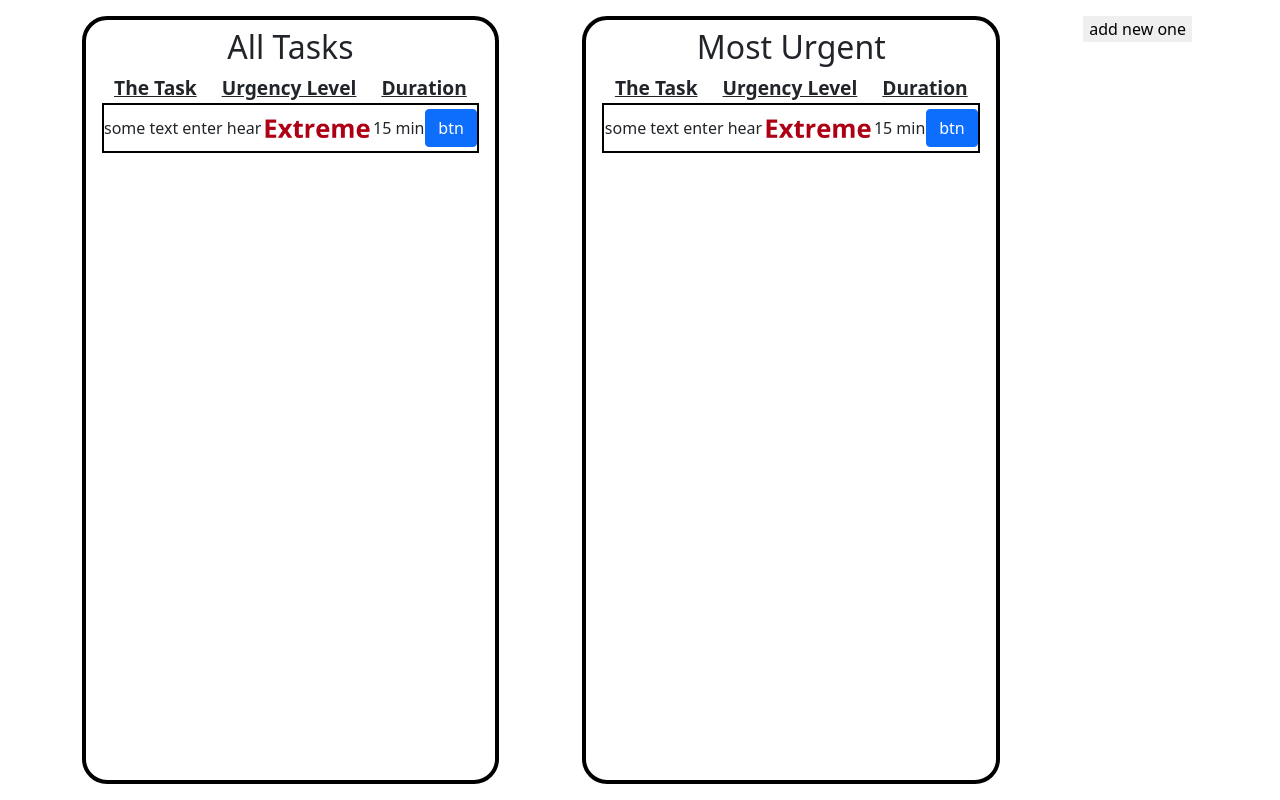
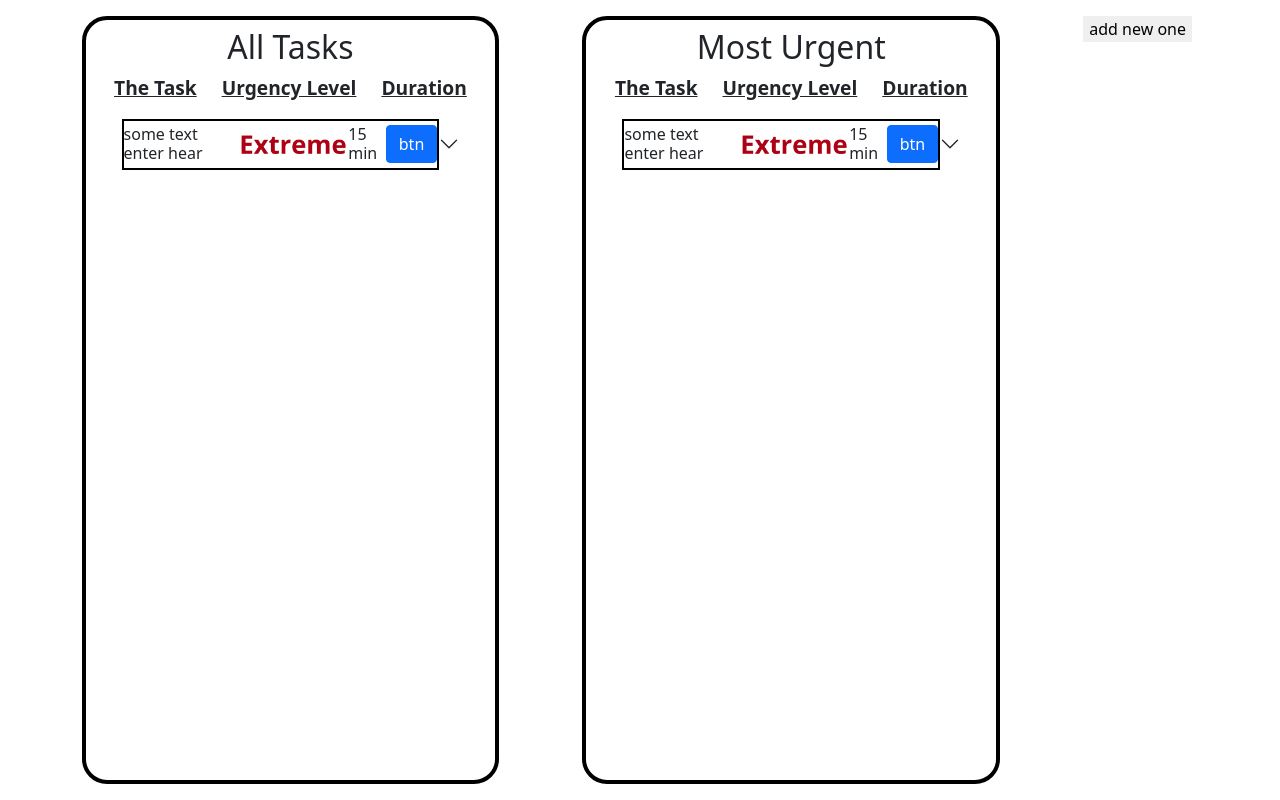
Before and after one commit to elaad24/todo-app, a React (Create React App) app: page / in a window 1280 px wide. Built offline with nearby package versions, Linux system fonts and the light colour scheme.

Commit message:
add acordion component for component

```diff
--- a/src/components/TaskPoll.jsx
+++ b/src/components/TaskPoll.jsx
@@ -1,13 +1,21 @@
 import React from "react";
 import Task from "./Task";
 import TaskPoolHeader from "./TaskPoolHeader";
+import { Accordion } from "react-bootstrap";
 
 const TaskPoll = ({ header, data }) => {
   return (
     <div className="taskPool ">
       <h2 className="header">{header}</h2>
       <TaskPoolHeader />
-      <Task />
+      <Accordion flush>
+        <Accordion.Item eventKey="5">
+          <Accordion.Header>
+            <Task taskHeader={""} urgencyNumber={""} duration={""} />
+          </Accordion.Header>
+          <Accordion.Body>{`taskBody`}</Accordion.Body>
+        </Accordion.Item>
+      </Accordion>
     </div>
   );
 };
```
